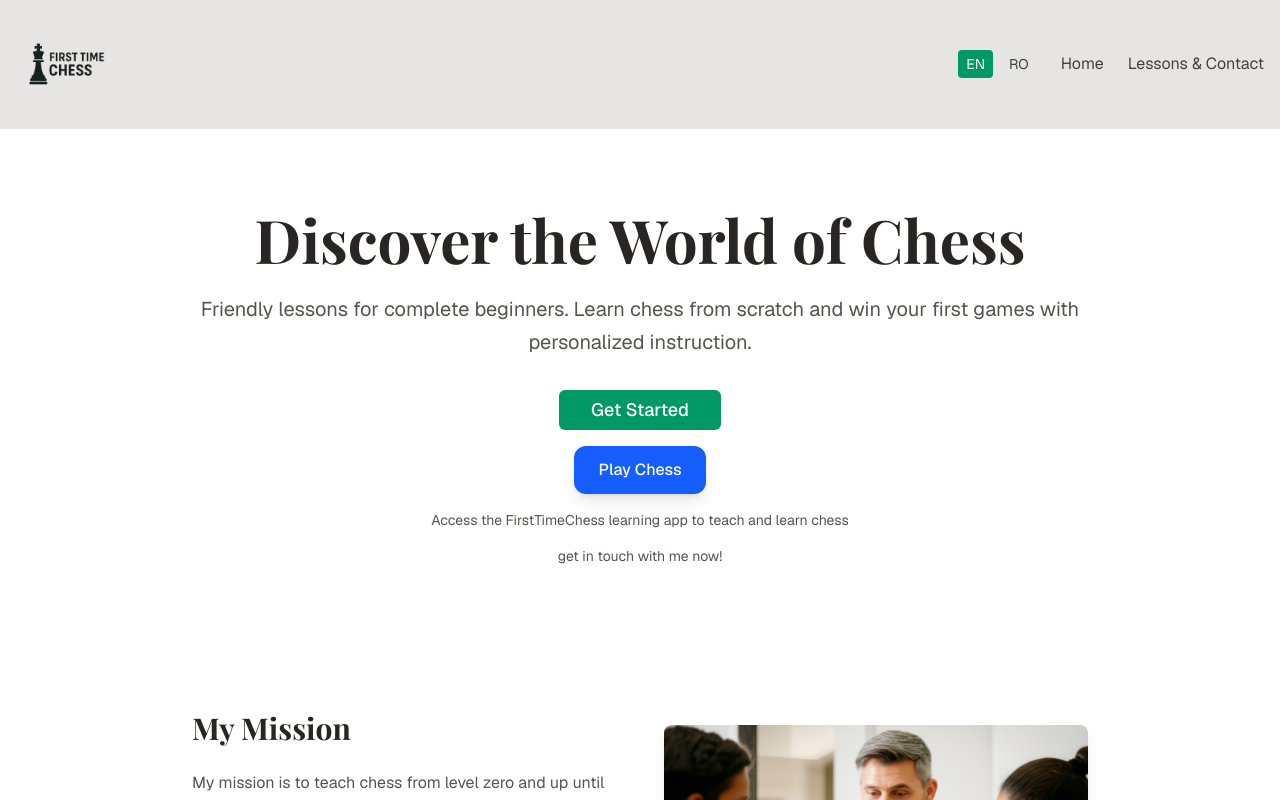
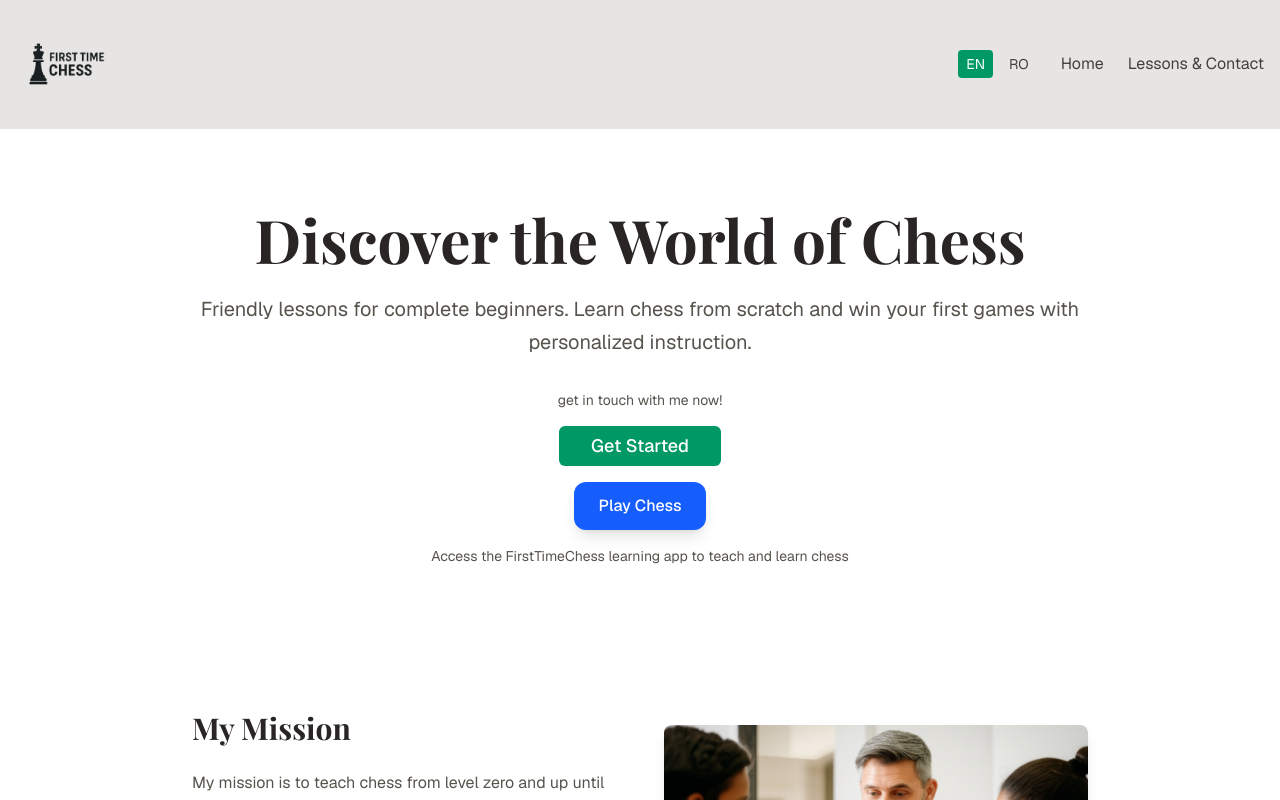
Before and after one commit to 1paulmarin/super-funicular, a Next.js app: page / in a window 1280 px wide. Shown: the top 800 px of the page. Built offline with nearby package versions, Linux system fonts and the light colour scheme; a web font is replaced by a local one.

Commit message:
Move 'get in touch with me now!' text above the green button

```diff
--- a/app/page.tsx
+++ b/app/page.tsx
@@ -205,6 +205,7 @@ export default function HomePage() {
           </h1>
           <p className="text-xl text-stone-600 mb-8 leading-relaxed">{content[language].hero.subtitle}</p>
           <div className="flex flex-col items-center space-y-4">
+            <p className="text-sm text-stone-600">{content[language].hero.ctaSubtext}</p>
             <Button
               size="lg"
               className="text-lg px-8 py-3 bg-emerald-600 hover:bg-emerald-700"
@@ -224,7 +225,6 @@ export default function HomePage() {
                 : "Access the FirstTimeChess learning app to teach and learn chess"
               }
             </p>
-            <p className="text-sm text-stone-600">{content[language].hero.ctaSubtext}</p>
           </div>
         </div>
       </section>
```
